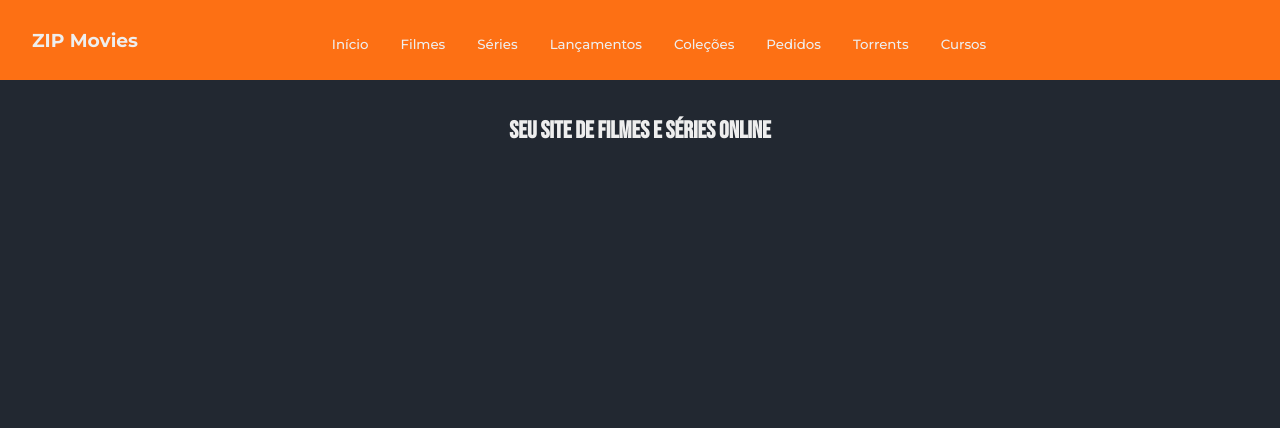
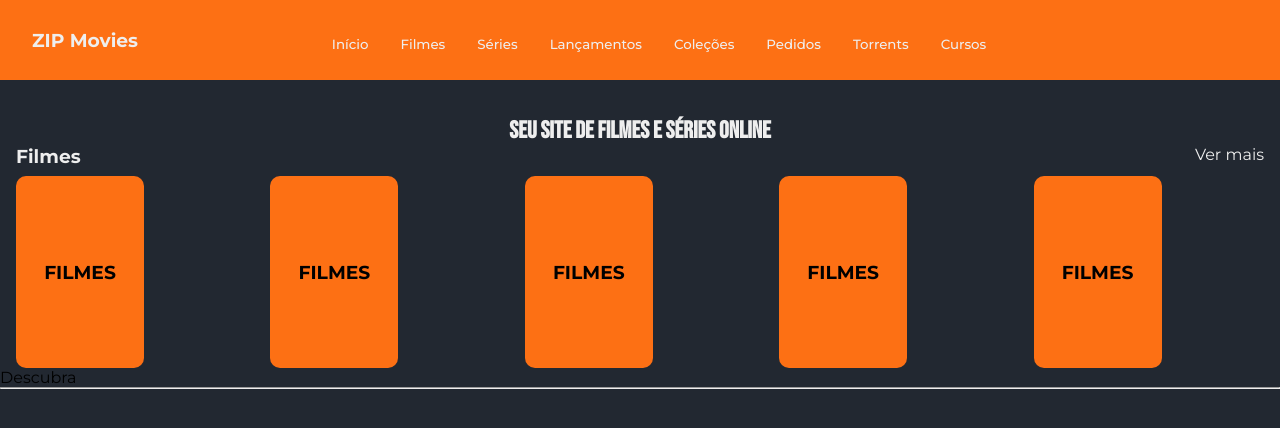
Before and after one commit to VictorCrisostomo/zipmovies-app, a React (Create React App) app: page / in a window 1280 px wide. Shown: the top 428 px of the page. Built offline with nearby package versions, Linux system fonts and the light colour scheme.

Commit message:
create carousels

```diff
--- a/src/App.js
+++ b/src/App.js
@@ -3,6 +3,7 @@ import { BrowserRouter as Router, Routes, Route } from 'react-router-dom'
 import "./styles/main.css"
 // Components
 import Navbar from './components/Navbar';
+import Footer from './components/Footer';
 
 // Pages
 import Home from './pages/Home'
@@ -32,6 +33,9 @@ function App() {
           <Route path="/cursos" element={<Cursos />}/>
           <Route path="/torrents" element={<Torrents />}/>
         </Routes>
+        <React.Fragment>
+          <Footer />
+        </React.Fragment>
       </Router>
     </div>
   );
--- /dev/null
+++ b/src/components/CardsFilmes.js
@@ -0,0 +1,44 @@
+import React from 'react'
+import { Link } from "react-router-dom"
+
+const CardsFilmes = () => {
+  return (
+    <section className='carousel-container'>
+            <div className="carousel-header">
+            <h3>Filmes</h3>
+            <Link className='carousel-links' to="/filmes">Ver mais</Link>
+            </div>
+
+        <div className='carousel'>
+            <article className='card'>
+                <div className="film-bg">
+                    <h1>FILMES</h1>
+                </div>
+            </article>
+            <article className='card'>
+                <div className="film-bg">
+                    <h1>FILMES</h1>
+                </div>
+            </article>
+            <article className='card'>
+                <div className="film-bg">
+                    <h1>FILMES</h1>
+                </div>
+            </article>
+            <article className='card'>
+                <div className="film-bg">
+                    <h1>FILMES</h1>
+                </div>
+            </article>
+            <article className='card'>
+                <div className="film-bg">
+                    <h1>FILMES</h1>
+                </div>
+            </article>
+        </div>
+    </section>
+
+  )
+}
+
+export default CardsFilmes
--- /dev/null
+++ b/src/components/Footer.js
@@ -0,0 +1,15 @@
+import React from 'react'
+
+const Footer = () => {
+  return (
+    <footer>
+        <div className="container-footer">
+            <p>Descubra</p>
+            <hr />
+
+        </div>
+    </footer>
+  )
+}
+
+export default Footer
--- a/src/pages/Home/index.js
+++ b/src/pages/Home/index.js
@@ -1,9 +1,12 @@
+import CardsFilmes from "../../components/CardsFilmes";
 
 const Home = () => {
   return (
-    <div>
+    <main>
         <h2 className="main-title">Seu site de filmes e séries online</h2>
-    </div>
+
+        <CardsFilmes/>
+    </main>
   )
 }
 
--- a/src/styles/main.css
+++ b/src/styles/main.css
@@ -84,6 +84,43 @@ header .nav-btn{
     justify-content: center;
 }
 
+/* CAROUSELS */
+
+/* filmes */
+.carousel-container{
+    margin: 0 1em 0 1em;
+    display: grid;
+    gap: .5em;
+}
+.carousel-header{
+    color: var(--mainColorLight);
+    display: flex;
+    justify-content: space-between;
+}
+.carousel-links{
+    color: var(--mainColorLight);
+    text-decoration: none;
+}
+.carousel {
+    display: grid;
+    grid-auto-flow: column;
+    scroll-behavior: auto;
+    gap: 1.5em;
+    overflow-y: auto;
+    overscroll-behavior-x: contain;
+    scroll-snap-type: x mandatory;
+    scrollbar-width: none;
+}
+.film-bg{
+    width: 8em;
+    height: 12em;
+    border-radius: 10px;
+    background-color: #FD7014;
+
+    display: flex;
+    align-items: center;
+    justify-content: center;
+}
 @media only screen and (max-width: 1024px) {
 
     /* NAVBAR */
@@ -128,4 +165,8 @@ header .nav-btn{
     nav a {
         font-size: 1.5rem;
     }
+
+    .carousel {
+        justify-content: left;
+    }
 }
```
